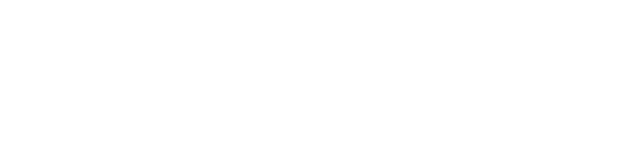
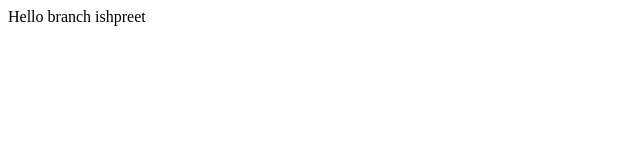
Before and after one commit to ishpreet-9/Dummy-, a plain HTML site: page index.html in a window 1280 px wide. Shown: the whole page, without its empty margins (0-640 px from the left). Drawn offline with Linux system fonts and the light colour scheme.

Commit message:
branch ishpreet

```diff
--- a/index.html
+++ b/index.html
@@ -6,6 +6,6 @@
 	</title>
 </head>
 <body>
-
+ Hello branch ishpreet
 </body>
 </html>
```
